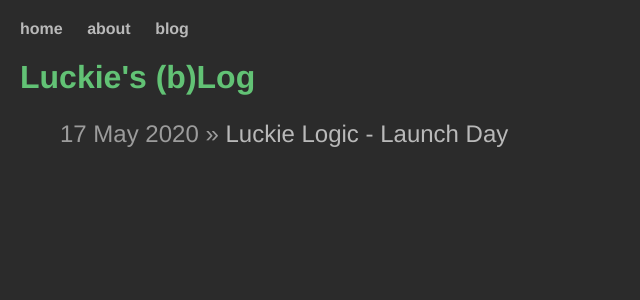
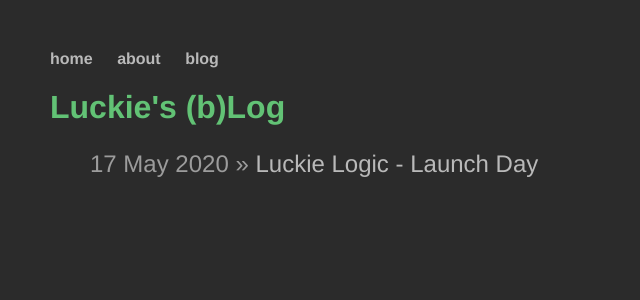
Before and after one commit to luckielogic/luckielogic.github.io, a Jekyll site: the page built from blog/index.html, in a window 1280 px wide. Shown: the top 300 px of the page, without its empty margins (0-640 px from the left). Built offline with Jekyll 4.4.1, drawn with Linux system fonts in a browser that asks for light colours.

Commit message:
Update main.css

```diff
--- a/css/main.css
+++ b/css/main.css
@@ -1,5 +1,5 @@
 body {
-    margin: 20px;
+    margin: 50px;
     width: 70%;
     background: #2b2b2b;
 }
```
